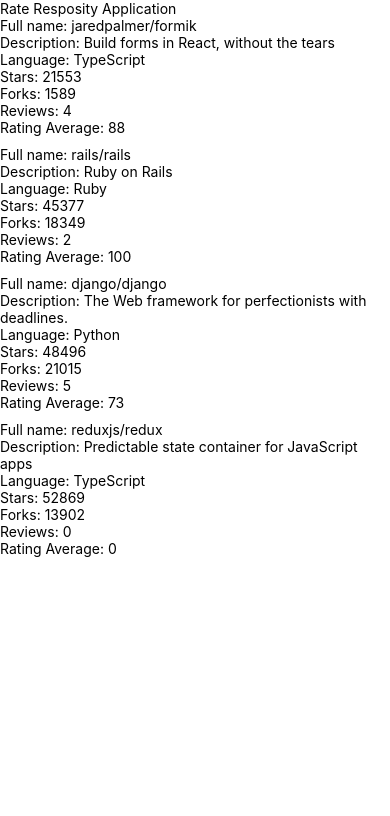
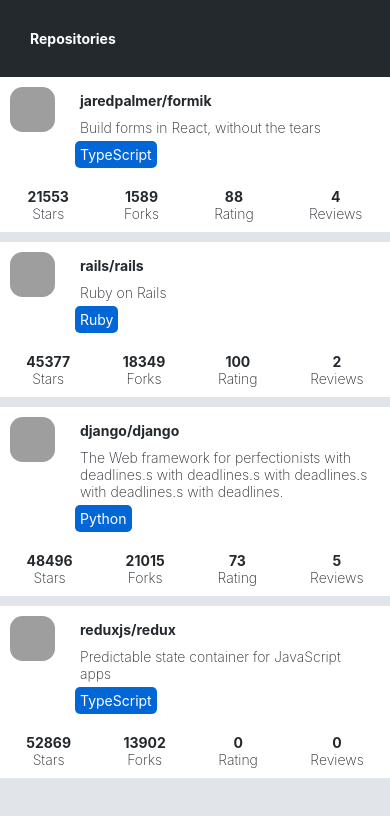
Before and after one commit to tommypnguyen/rate-repo-app, a React Native app: screen / in a window 390 px wide. Shown: the top 816 px of the page. Built offline with nearby package versions, Linux system fonts and the light colour scheme; grey boxes are pictures that could not be loaded.

Commit message:
Add Appbar and style repository list

```diff
--- /dev/null
+++ b/src/components/AppBar/AppBar.jsx
@@ -0,0 +1,21 @@
+import { View, StyleSheet } from 'react-native';
+
+import theme from '../../theme';
+import AppBarTab from './AppBarTab';
+
+const styles = StyleSheet.create({
+  container: {
+    padding: 30,
+    backgroundColor: theme.colors.appBarBackground,
+  }
+});
+
+const AppBar = () => {
+  return (
+    <View style={styles.container}>
+      <AppBarTab text="Repositories" />
+    </View>
+  );
+};
+
+export default AppBar;
--- /dev/null
+++ b/src/components/AppBar/AppBarTab.jsx
@@ -0,0 +1,14 @@
+import { Pressable } from 'react-native';
+
+import Text from '../common/Text';
+
+
+const AppBarTab = ({ text }) => {
+  return (
+    <Pressable>
+      <Text color="white" fontWeight="bold">{text}</Text>
+    </Pressable>
+  );
+};
+
+export default AppBarTab;
--- a/src/components/Main.jsx
+++ b/src/components/Main.jsx
@@ -1,20 +1,20 @@
-import Constants from 'expo-constants';
-import { Text, StyleSheet, View } from 'react-native';
+import { StyleSheet, View } from 'react-native';
 
-import RepositoryList from './RepositoryList';
+import AppBar from './AppBar/AppBar';
+import RepositoryList from '../components/RepositoryList/RepositoryList';
 
 const styles = StyleSheet.create({
   container: {
-    marginTop: Constants.statusBarHeight,
     flexGrow: 1,
     flexShrink: 1,
+    backgroundColor: '#e1e4e8'
   },
 });
 
 const Main = () => {
   return (
     <View style={styles.container}>
-      <Text>Rate Resposity Application</Text>
+      <AppBar />
       <RepositoryList />
     </View>
   );
--- a/src/components/RepositoryItem.jsx
+++ /dev/null
@@ -1,25 +0,0 @@
-import { View, Text } from 'react-native';
-
-const RepositoryItem = ({
-  fullName,
-  description,
-  language,
-  forksCount,
-  stargazersCount,
-  ratingAverage,
-  reviewCount,
-}) => {
-  return (
-    <View>
-      <Text>Full name: {fullName}</Text>
-      <Text>Description: {description}</Text>
-      <Text>Language: {language}</Text>
-      <Text>Stars: {stargazersCount}</Text>
-      <Text>Forks: {forksCount}</Text>
-      <Text>Reviews: {reviewCount}</Text>
-      <Text>Rating Average: {ratingAverage}</Text>
-    </View>
-  )
-}
-
-export default RepositoryItem
--- /dev/null
+++ b/src/components/RepositoryList/RepositoryDescription.jsx
@@ -0,0 +1,128 @@
+import { View, Image, StyleSheet } from 'react-native';
+
+import Text from '../common/Text';
+import theme from '../../theme';
+
+const styles = StyleSheet.create({
+  avatarSize: {
+    small: theme.avatarSizes.small
+  },
+  flexContainer: {
+    flexDiration: 'row',
+  }
+})
+
+const cardHeaderStyles = StyleSheet.create({
+  container: {
+    flexDirection: 'row',
+    flexGrow: 1,
+  },
+  avatarContainer: {
+    flexGrow: 0,
+    padding: 10,
+  },
+  infoContainer: {
+    flexGrow: 0,
+    padding: 10,
+    flexShrink: 1,
+  },
+  item: {
+    padding: 5,
+    alignSelf: 'flex-start',
+  }
+})
+
+const cardFooterStyles = StyleSheet.create({
+  container: {
+    flexDirection: 'row',
+    flexGrow: 1,
+    justifyContent: 'space-around'
+  }
+})
+
+const footerItemStyles = StyleSheet.create({
+  container: {
+    flexDirection: 'column',
+    flexGrow: 1,
+    justifyContent: 'center',
+    padding: 10
+  },
+  footerItem: {
+    alignSelf: 'center'
+  }
+})
+
+const FooterItem = ({ number, title }) => {
+  return (
+    <View style={footerItemStyles.container}>
+      <Text style={footerItemStyles.footerItem} fontWeight="bold">{number}</Text>
+      <Text style={footerItemStyles.footerItem} fontWeight="light">{title}</Text>
+    </View>
+  )
+}
+
+const CardFooter = ({
+  forksCount,
+  stargazersCount,
+  ratingAverage,
+  reviewCount,
+  }) => {
+    return (
+      <View style={cardFooterStyles.container}>
+        <FooterItem number={stargazersCount} title="Stars" />
+        <FooterItem number={forksCount} title="Forks" />
+        <FooterItem number={ratingAverage} title="Rating" />
+        <FooterItem number={reviewCount} title="Reviews" />
+      </View>
+    )
+  }
+
+const CardHeader = ({ avatar, fullName, description, language }) => {
+  return (
+    <View style={cardHeaderStyles.container}>
+      <View style={cardHeaderStyles.avatarContainer}>
+        <Image
+          style={styles.avatarSize.small}
+          source={{ uri: avatar }}
+        />
+      </View>
+      <View style={cardHeaderStyles.infoContainer}>
+        <Text style={cardHeaderStyles.item} fontWeight="bold">{fullName}</Text>
+        <Text style={cardHeaderStyles.item} color="secondary" fontWeight="light">{description}</Text>
+        <Text style={cardHeaderStyles.item} color="white" backgroundColor="primary" borderRadius="small">{language}</Text>
+      </View>
+    </View>
+  )
+}
+
+
+
+
+const RepositoryDescription = ({
+  avatar,
+  fullName,
+  description,
+  language,
+  forksCount,
+  stargazersCount,
+  ratingAverage,
+  reviewCount,  }) => {
+  return (
+    <View style={styles.flexContainer}>
+      <CardHeader
+        fullName={fullName}
+        description={description}
+        language={language}
+        avatar={avatar}
+      />
+      <CardFooter
+        forksCount={forksCount}
+        stargazersCount={stargazersCount}
+        ratingAverage={ratingAverage}
+        reviewCount={reviewCount}
+      />
+    </View>
+  )
+}
+
+export default RepositoryDescription
--- /dev/null
+++ b/src/components/RepositoryList/RepositoryItem.jsx
@@ -0,0 +1,37 @@
+import { View, StyleSheet } from 'react-native';
+
+import RepositoryDescription from './RepositoryDescription';
+
+const styles = StyleSheet.create({
+  container: {
+    backgroundColor: 'white',
+  }
+})
+
+const RepositoryItem = ({
+  fullName,
+  description,
+  language,
+  forksCount,
+  stargazersCount,
+  ratingAverage,
+  reviewCount,
+  avatar
+}) => {
+  return (
+    <View style={styles.container}>
+      <RepositoryDescription
+        fullName={fullName}
+        description={description}
+        language={language}
+        avatar={avatar}
+        forksCount={forksCount}
+        stargazersCount={stargazersCount}
+        ratingAverage={ratingAverage}
+        reviewCount={reviewCount}
+      />
+    </View>
+  )
+}
+
+export default RepositoryItem
--- a/src/components/RepositoryList.jsx
+++ b/src/components/RepositoryList/RepositoryList.jsx
@@ -33,7 +33,7 @@
   {
     id: 'django.django',
     fullName: 'django/django',
-    description: 'The Web framework for perfectionists with deadlines.',
+    description: 'The Web framework for perfectionists with deadlines.s with deadlines.s with deadlines.s with deadlines.s with deadlines.',
     language: 'Python',
     forksCount: 21015,
     stargazersCount: 48496,
@@ -71,6 +71,7 @@
         stargazersCount={item.stargazersCount}
         ratingAverage={item.ratingAverage}
         reviewCount={item.reviewCount}
+        avatar={item.ownerAvatarUrl}
         />
       }
       keyExtractor={item => item.id}
--- /dev/null
+++ b/src/components/common/Text.jsx
@@ -0,0 +1,55 @@
+import { Text as NativeText, StyleSheet } from 'react-native';
+
+import theme from '../../theme';
+
+const styles = StyleSheet.create({
+  text: {
+    color: theme.colors.textPrimary,
+    fontSize: theme.fontSizes.body,
+    fontFamily: theme.fonts.main,
+    fontWeight: theme.fontWeights.normal,
+  },
+  colorTextSecondary: {
+    color: theme.colors.textSecondary,
+  },
+  colorPrimary: {
+    color: theme.colors.primary,
+  },
+  colorWhite: {
+    color: theme.colors.textWhite
+  },
+  fontSizeSubheading: {
+    fontSize: theme.fontSizes.subheading,
+  },
+  fontWeightBold: {
+    fontWeight: theme.fontWeights.bold,
+  },
+  fontWeightLight: {
+    fontWeight: theme.fontWeights.light
+  },
+  background: {
+    backgroundColor: '#0366d6'
+  },
+  borderRadiusSmall: {
+    borderRadius: 10/2
+  }
+});
+
+const Text = ({ color, fontSize, fontWeight, style, backgroundColor, borderRadius, ...props }) => {
+  const textStyle = [
+    styles.text,
+    color === 'textSecondary' && styles.colorTextSecondary,
+    color === 'primary' && styles.colorPrimary,
+    color === 'white' && styles.colorWhite,
+    fontSize === 'subheading' && styles.fontSizeSubheading,
+    fontWeight === 'bold' && styles.fontWeightBold,
+    fontWeight === 'light' && styles.fontWeightLight,
+    backgroundColor === 'primary' && styles.background,
+    borderRadius === 'small' && styles.borderRadiusSmall,
+    style
+  ];
+
+  return <NativeText style={textStyle} {...props} />;
+};
+
+export default Text;
--- /dev/null
+++ b/src/theme.js
@@ -0,0 +1,34 @@
+const theme = {
+  colors: {
+    textPrimary: '#24292e',
+    textSecondary: '#586069',
+    textWhite: '#ffffff',
+    primary: '#0366d6',
+    appBarBackground: '#24292e',
+  },
+  fontSizes: {
+    body: 14,
+    subheading: 16,
+  },
+  fonts: {
+    main: 'System',
+  },
+  fontWeights: {
+    light: '240',
+    normal: '400',
+    bold: '700'
+  },
+  avatarSizes: {
+    normal: {
+      width: 66,
+      height: 58,
+    },
+    small: {
+      width: 45,
+      height: 45,
+      borderRadius: 25/2
+    }
+  }
+};
+
+export default theme;
```
